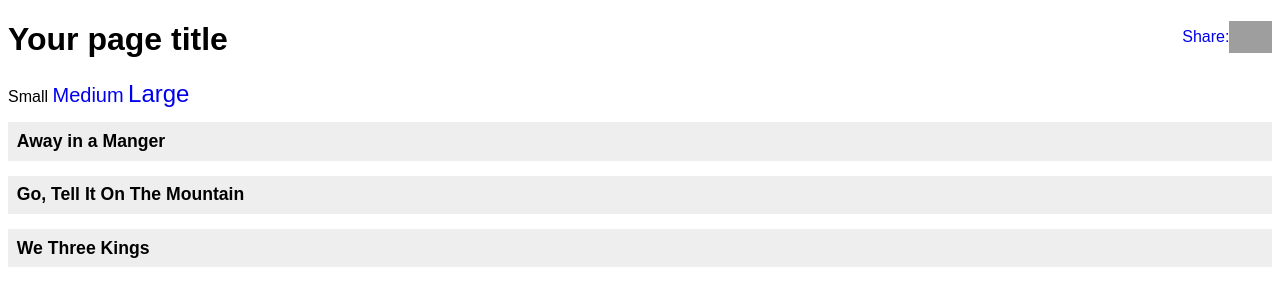
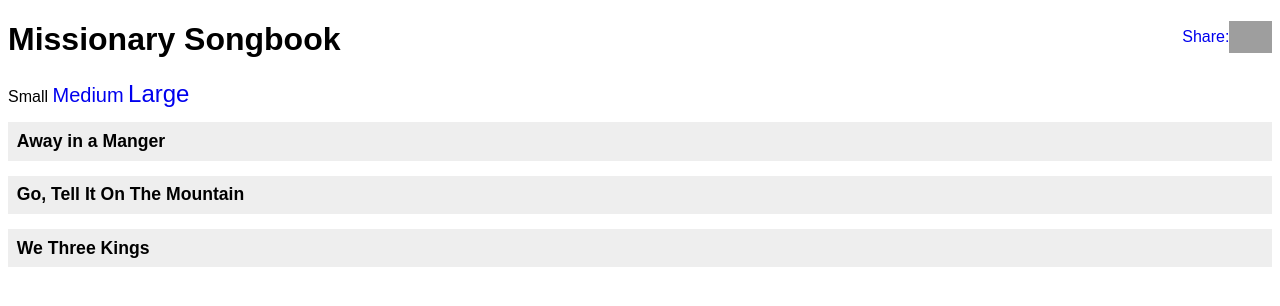
Before and after one commit to GunRackGuy/MissionarySongbook.github.io, a Jekyll site: the page built from index.html, in a window 1280 px wide. Shown: the top 306 px of the page. Built offline with Jekyll 4.4.1, drawn with Linux system fonts in a browser that asks for light colours; grey boxes are pictures that could not be loaded.

Commit message:
Update index.html

```diff
--- a/index.html
+++ b/index.html
@@ -1,6 +1,6 @@
 ---
 layout: bare
-title: Your page title
+title: Missionary Songbook
 full_url: Your page url for FB sharing
 description: You page description for FB sharing
 ---
```
